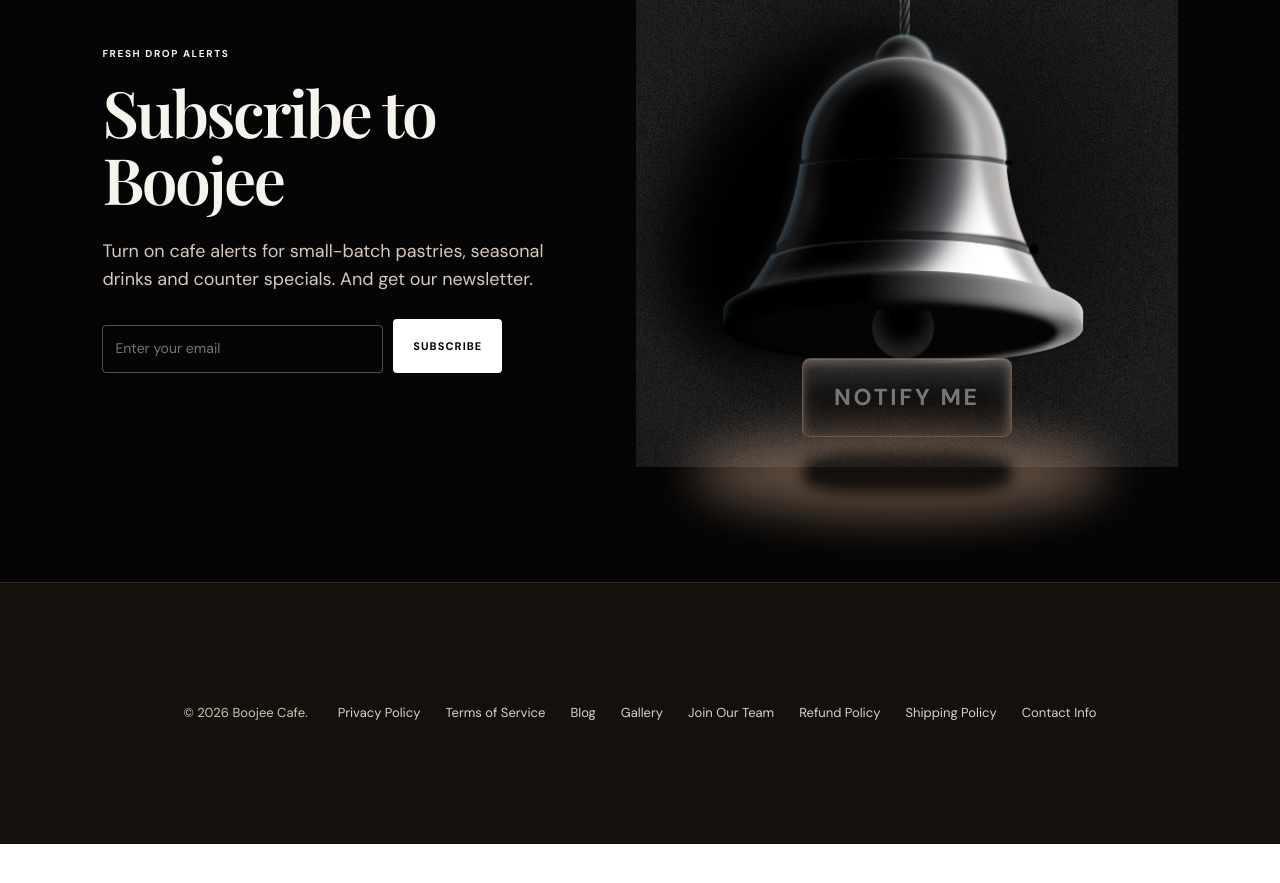
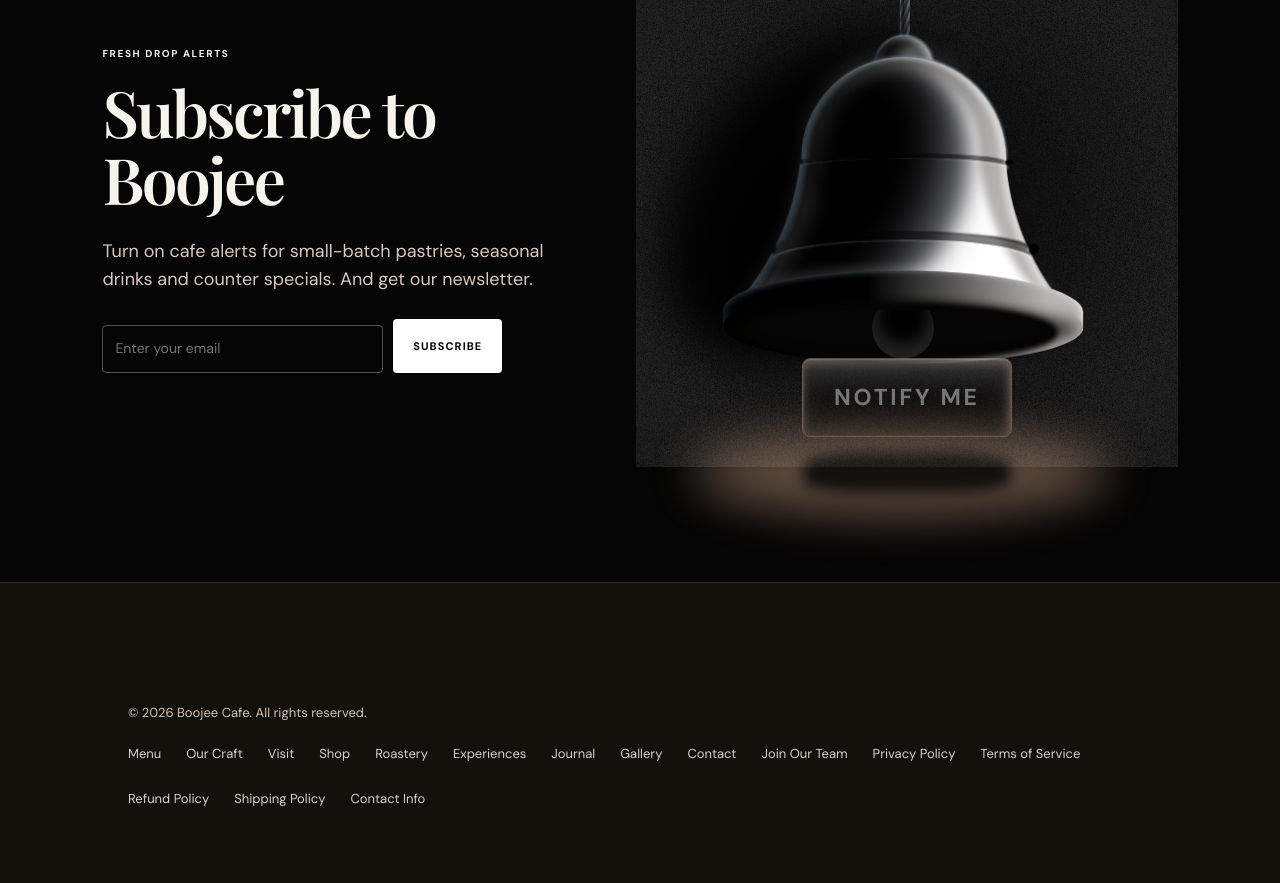
Before and after one commit to Harshil-18-byte/Boojee, a website: page frontend/contact-information.html in a window 1280 px wide. Shown: the part 1915-2798 px from the top of the page. Before the commit the page ends 2759 px from the top, so only its background shows below. Drawn offline with nearby package versions, Linux system fonts and the light colour scheme; no server answers; files whose address does not match are found by name; a web font is replaced by a local one.

Commit message:
Standardize contact information page footer navigation

```diff
--- a/frontend/contact-information.html
+++ b/frontend/contact-information.html
@@ -87,15 +87,27 @@
 </div>
 </section>
 <footer>
-<div class="enhanced-footer" style="display: flex; justify-content: space-between; align-items: center; max-width: 1240px; margin: 0 auto;">
+<div class="enhanced-footer" style="display: flex; flex-wrap: wrap; justify-content: space-between; align-items: center; max-width: 1240px; margin: 0 auto; gap: 20px; width: 100%;">
 <div>
-<p style="margin:0; color:#cfc4b6;">© 2026 Boojee Cafe.</p>
+<p style="margin:0; color:#cfc4b6; font-size: 13px;">© 2026 Boojee Cafe. All rights reserved.</p>
 </div>
-<div class="footer-links" style="display: flex; gap: 30px;">
-<a href="privacy-policy.html" style="opacity: 0.7;">Privacy Policy</a>
-<a href="terms.html" style="opacity: 0.7;">Terms of Service</a>
-<a href="blog.html" style="opacity: 0.7;">Blog</a>
-<a href="gallery.html" style="opacity: 0.7;">Gallery</a><a href="join-our-team.html" style="opacity: 0.7;">Join Our Team</a><a href="refund-policy.html" style="opacity: 0.7;">Refund Policy</a><a href="shipping-policy.html" style="opacity: 0.7;">Shipping Policy</a><a href="contact-information.html" style="opacity: 0.7;">Contact Info</a></div>
+<div class="footer-links" style="display: flex; flex-wrap: wrap; gap: 22px; font-size: 13px;">
+<a href="menu.html" style="opacity: 0.8;">Menu</a>
+<a href="about.html" style="opacity: 0.8;">Our Craft</a>
+<a href="visit.html" style="opacity: 0.8;">Visit</a>
+<a href="shop.html" style="opacity: 0.8;">Shop</a>
+<a href="roastery.html" style="opacity: 0.8;">Roastery</a>
+<a href="experiences.html" style="opacity: 0.8;">Experiences</a>
+<a href="journal.html" style="opacity: 0.8;">Journal</a>
+<a href="gallery.html" style="opacity: 0.8;">Gallery</a>
+<a href="contact.html" style="opacity: 0.8;">Contact</a>
+<a href="join-our-team.html" style="opacity: 0.8;">Join Our Team</a>
+<a href="privacy-policy.html" style="opacity: 0.8;">Privacy Policy</a>
+<a href="terms.html" style="opacity: 0.8;">Terms of Service</a>
+<a href="refund-policy.html" style="opacity: 0.8;">Refund Policy</a>
+<a href="shipping-policy.html" style="opacity: 0.8;">Shipping Policy</a>
+<a href="contact-information.html" style="opacity: 0.8;">Contact Info</a>
+</div>
 </div>
 </footer>
 
```
